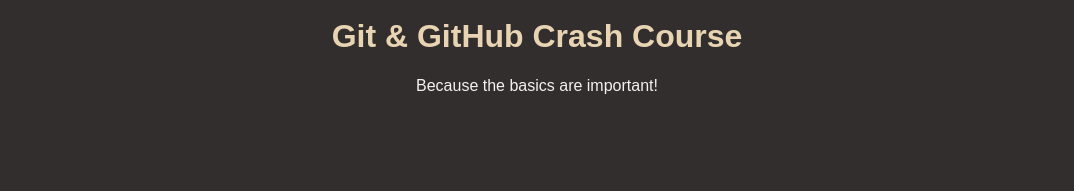
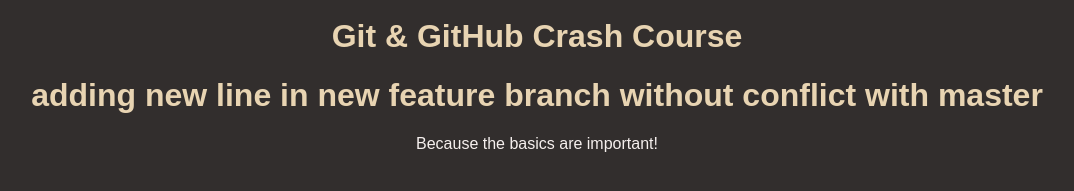
Before and after one commit to Abdullahtheauthor/github_crash_course, a plain HTML site: page index.html in a window 1280 px wide. Shown: the part 53-244 px from the top of the page, without its empty margins (103-1177 px from the left). Drawn offline with Linux system fonts and the light colour scheme.

Commit message:
adding new line without conflict with master

```diff
--- a/index.html
+++ b/index.html
@@ -10,6 +10,7 @@
   <body>
     <img id="logo" src="logo.png" alt="A logo that contains the word 'Git'" />
     <h1>Git & GitHub Crash Course</h1>
+    <h1>adding new line in new feature branch without conflict with master</h1>
     <p>Because the basics are important!</p>
   </body>
 </html>
```
